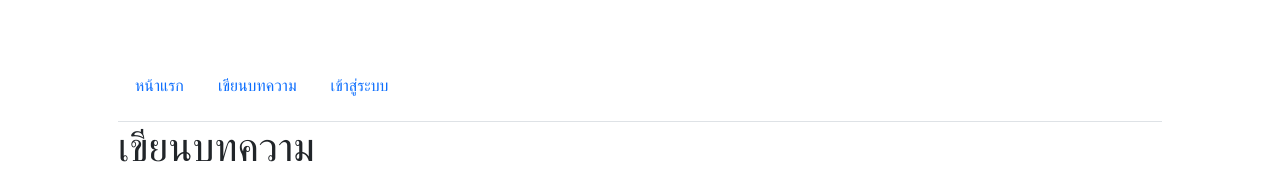
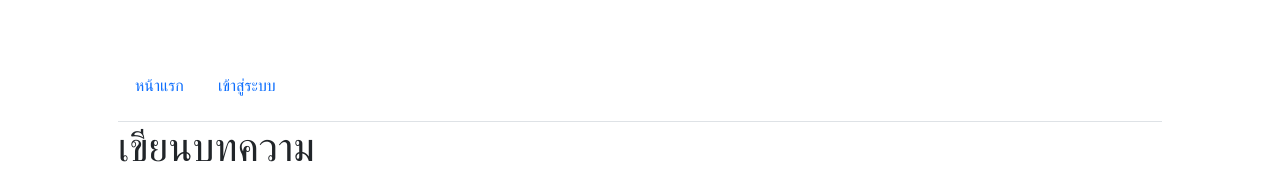
Before and after one commit to oiceo123/MERN-Workshop, a React (Create React App) app in the folder client/: page /create in a window 1280 px wide. Shown: the top 172 px of the page. Built offline with nearby package versions, Linux system fonts and the light colour scheme.

Commit message:
✨ เพิ่มเงื่อนไขให้แสดงปุ่มเมื่อ login แล้วเท่านั้น

```diff
--- a/client/src/App.js
+++ b/client/src/App.js
@@ -4,6 +4,7 @@ import formatDate from "./utils/formatDate";
 import { Link } from "react-router-dom";
 import Swal from "sweetalert2";
 import parse from "html-react-parser";
+import { getUser } from "./services/authenticate";
 
 function App() {
   const [blogs, setBlogs] = useState([]);
@@ -72,6 +73,8 @@ function App() {
             <p className="text-muted">
               ผู้เขียน: {blog.author} เผยแพร่ : {formatDate(blog.createdAt)}
             </p>
+            {getUser() && (
+              <>
                 <Link
                   className="btn btn-outline-success"
                   to={`/blog/edit/${blog.slug}`}
@@ -84,6 +87,8 @@ function App() {
                 >
                   ลบบทความ
                 </button>
+              </>
+            )}
           </div>
         </div>
       ))}
--- a/client/src/components/NavbarComponent.jsx
+++ b/client/src/components/NavbarComponent.jsx
@@ -10,12 +10,13 @@ function NavbarComponent({ history }) {
             หน้าแรก
           </Link>
         </li>
+        {getUser() ? (
+          <>
             <li className="nav-item py-3">
               <Link to="/create" className="nav-link">
                 เขียนบทความ
               </Link>
             </li>
-        {getUser() ? (
             <li className="nav-item py-3">
               <button
                 className="nav-link"
@@ -24,6 +25,7 @@ function NavbarComponent({ history }) {
                 ออกจากระบบ
               </button>
             </li>
+          </>
         ) : (
           <li className="nav-item py-3">
             <Link to="/login" className="nav-link">
```
Lines whose indentation alone changed are shown as unchanged.
